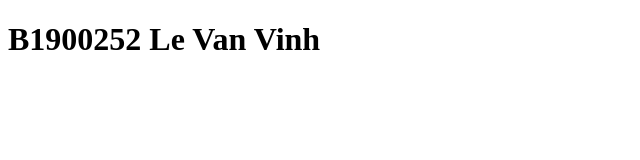
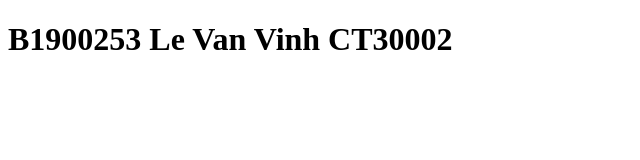
Before and after one commit to LeVanVinh1903/Lab1_buoi2, a plain HTML site: page index.html in a window 1280 px wide. Shown: the whole page, without its empty margins (0-640 px from the left). Drawn offline with Linux system fonts and the light colour scheme.

Commit message:
modified index.html

```diff
--- a/index.html
+++ b/index.html
@@ -7,6 +7,6 @@
     <title>Document</title>
 </head>
 <body>
-    <h1> B1900252 Le Van Vinh </h1>
+    <h1> B1900253 Le Van Vinh CT30002 </h1>
 </body>
 </html>
```
